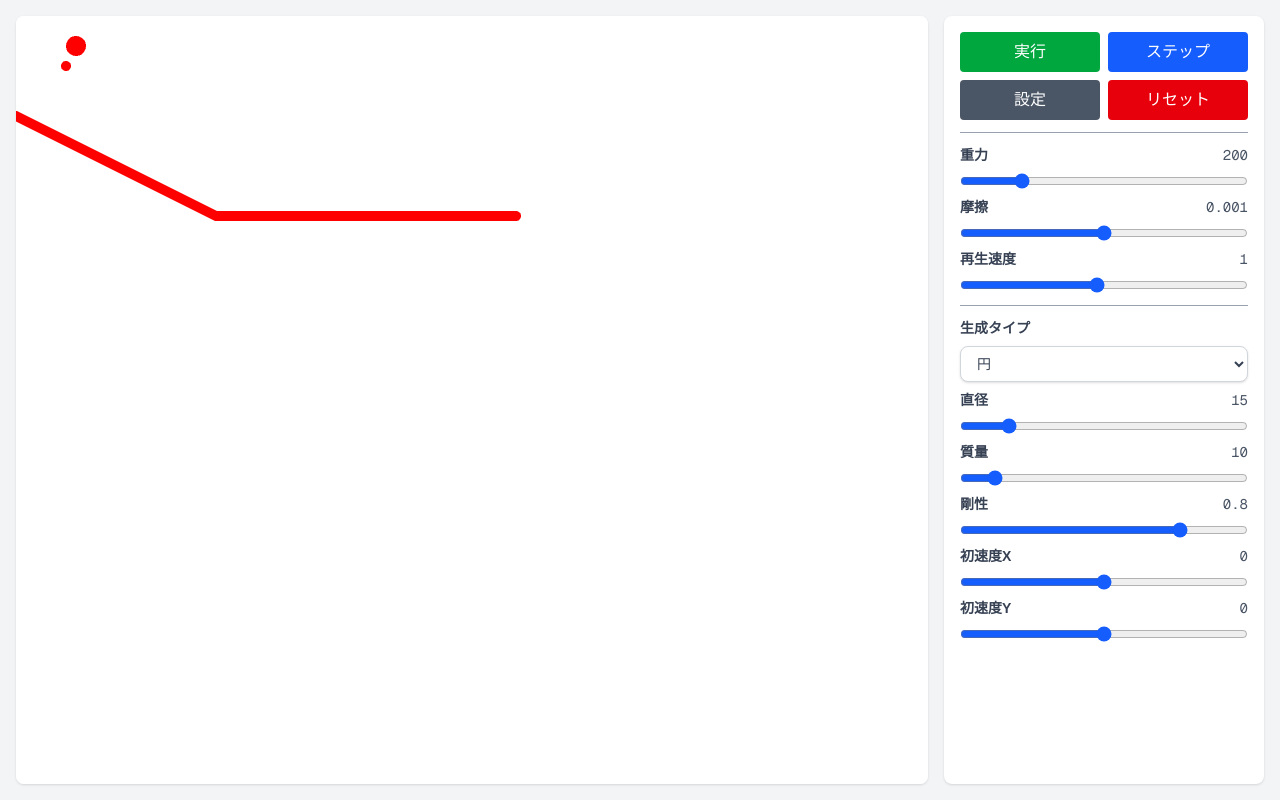
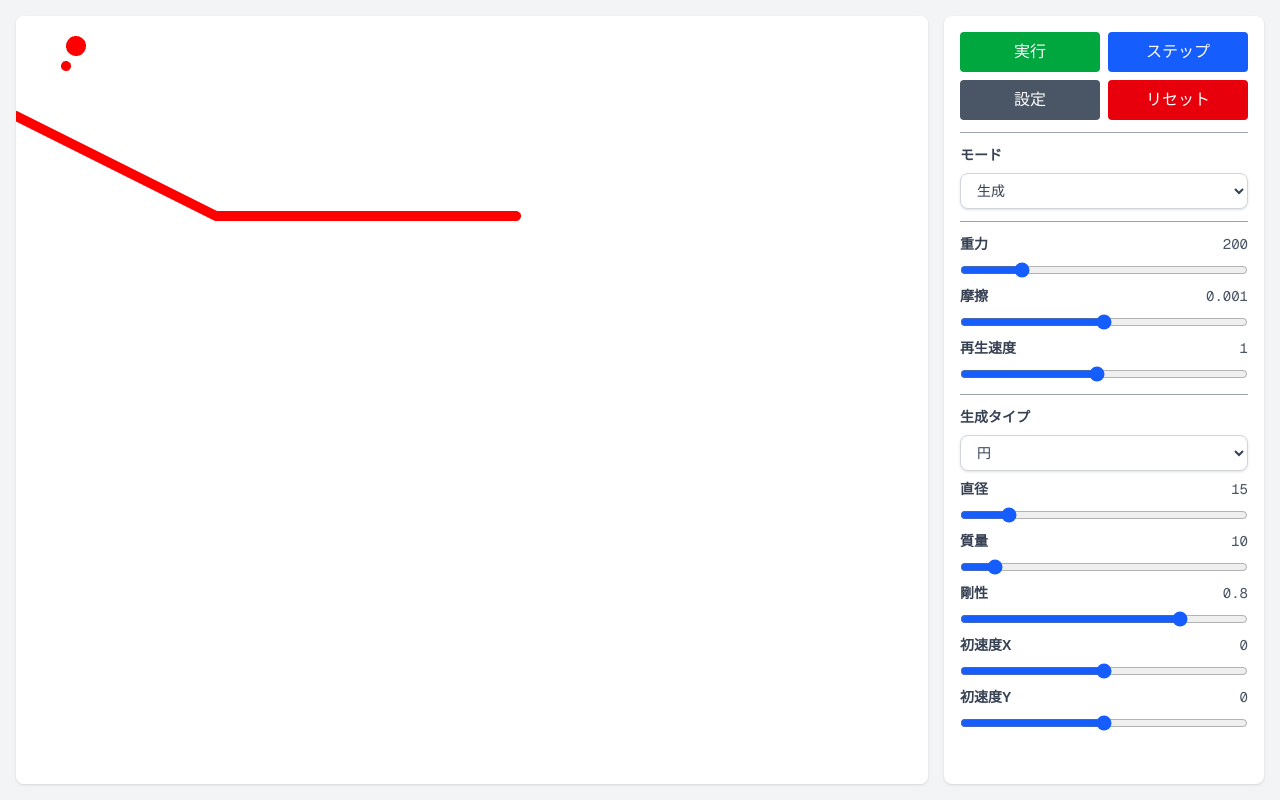
Before and after one commit to Taka005/PhysicsLab, a Next.js app: page / in a window 1280 px wide. Built offline with nearby package versions, Linux system fonts and the light colour scheme.

Commit message:
ToolModeContextを追加し、ツールモードの管理を実装。PhysicsCanvasとControlPanelでのモードに基づく処理を統合。SpawnSettingsで生成タイプの選択を改善。

```diff
--- a/src/app/page.tsx
+++ b/src/app/page.tsx
@@ -2,15 +2,18 @@ import ControlPanel from "@/components/ControlPanel";
 import PhysicsCanvas from "@/components/PhysicsCanvas";
 import { EngineProvider } from "@/context/EngineContext";
 import { SpawnProvider } from "@/context/SpawnContext";
+import { ToolModeProvider } from "@/context/ToolModeContext";
 
 export default function Home() {
   return (
     <main className="flex h-screen w-screen p-4 gap-4 overflow-hidden bg-gray-100 box-border">
       <EngineProvider>
-        <SpawnProvider>
-          <PhysicsCanvas/>
-          <ControlPanel/>
-        </SpawnProvider>
+        <ToolModeProvider>
+          <SpawnProvider>
+            <PhysicsCanvas/>
+            <ControlPanel/>
+          </SpawnProvider>
+        </ToolModeProvider>
       </EngineProvider>
     </main>
   );
--- a/src/components/ControlPanel.tsx
+++ b/src/components/ControlPanel.tsx
@@ -7,14 +7,21 @@ import Draggable from "react-draggable";
 import EnvSettings from "./ui/EnvSettings";
 import SpawnSettings from "./ui/SpawnSettings";
 import SettingPanel from "./ui/SettingPanel";
+import SelectField from "./ui/SelectField";
+import { useToolMode } from "@/context/ToolModeContext";
 
 export default function ControlPanel() {
   const engine = useEngine();
   const state = useEngineState();
   const [isSettingOpen, setIsSettingOpen] = useState(false);
   const nodeRef = useRef<HTMLDivElement>(null);
+  const { mode, setMode } = useToolMode();
 
   if (!engine||!state) return null;
+
+  const modeOptions = [
+    { label: "生成", value: "spawn" }
+  ];
 
   return (
     <>
@@ -60,6 +67,15 @@ export default function ControlPanel() {
           </div>
         </div>
         <hr className="my-1 border-t border-gray-400" />
+        <SelectField
+          label="モード"
+          value={mode}
+          options={modeOptions}
+          onChange={(e) => {
+            setMode(e.target.value);
+          }}
+        />
+        <hr className="my-1 border-t border-gray-400" />
         <EnvSettings/>
         <hr className="my-1 border-t border-gray-400" />
         <SpawnSettings/>
--- a/src/components/PhysicsCanvas.tsx
+++ b/src/components/PhysicsCanvas.tsx
@@ -6,7 +6,8 @@ import { useEngine } from "@/context/EngineContext";
 import { useCanvasInteraction } from "@/hooks/useCanvasInteraction";
 import { useSpawnState } from "@/context/SpawnContext";
 import { useViewportControl } from "@/hooks/useViewportControl";
-import { useSpawnInteraction } from "@/hooks/useSpawnInteraction";
+import { useToolMode } from "@/context/ToolModeContext";
+import { useSpawnMode } from "@/hooks/modes/useSpawnMode";
 
 export default function PhysicsCanvas() {
   const containerRef = useRef<HTMLDivElement | null>(null);
@@ -14,19 +15,21 @@ export default function PhysicsCanvas() {
   const engine = useEngine();
   const { spawnConfig } = useSpawnState();
   const { handleWheel } = useViewportControl(engine);
-  const { handleSpawnClick } = useSpawnInteraction(engine, spawnConfig);
+  const spawnMode = useSpawnMode(engine, spawnConfig);
+  const { mode } = useToolMode();
+
+  const activeMode = (() => {
+    switch (mode) {
+      case "spawn": return spawnMode;
+      default: return spawnMode;
+    }
+  })();
 
   const { handlers } = useCanvasInteraction({
     canvasRef,
-    onDown: (point) => handleSpawnClick(point),
-    onMove: (point, isDragging, e) => {
-      if (isDragging) {
-
-      }
-    },
-    onUp: (point, e) => {
-
-    },
+    onDown: (point) => activeMode.onDown(point),
+    onMove: (point, isDragging) => activeMode.onMove(point, isDragging),
+    onUp: (point) => activeMode.onUp(),
     onWheel: (e) => handleWheel(e),
   });
 
--- a/src/components/ui/SpawnSettings.tsx
+++ b/src/components/ui/SpawnSettings.tsx
@@ -21,7 +21,7 @@ export default function SpawnSettings() {
     <>
       <SelectField
         label="生成タイプ"
-        value={spawnConfig.type ?? "circle"}
+        value={spawnConfig.type}
         options={shapeOptions}
         onChange={(e) => {
           updateSpawnConfig({ type: e.target.value });
--- /dev/null
+++ b/src/context/ToolModeContext.tsx
@@ -0,0 +1,20 @@
+"use client";
+
+import { createContext, useContext, useState } from "react";
+
+const ToolModeContext = createContext<{
+  mode: string;
+  setMode: (mode: string) => void;
+} | null>(null);
+
+export function ToolModeProvider({ children }: { children: React.ReactNode }) {
+  const [mode, setMode] = useState<string>("spawn");
+
+  return (
+    <ToolModeContext.Provider value={{ mode, setMode }}>
+      {children}
+    </ToolModeContext.Provider>
+  );
+}
+
+export const useToolMode = () => useContext(ToolModeContext)!;
--- a/src/hooks/useSpawnInteraction.ts
+++ b/src/hooks/modes/useSpawnMode.ts
@@ -2,9 +2,9 @@ import { useState, useEffect, useCallback } from "react";
 import { Engine, Vector } from "@/lib/engine";
 import { CircleCreateOption, CurveCreateOption, LineCreateOption } from "@/lib/engine/types";
 import { SpawnConfig } from "@/context/SpawnContext";
-import { Point } from "./useCanvasInteraction";
+import { Point } from "../useCanvasInteraction";
 
-export function useSpawnInteraction(engine: Engine | null, spawnConfig: SpawnConfig) {
+export function useSpawnMode(engine: Engine | null, spawnConfig: SpawnConfig) {
   const [clickedPoints, setClickedPoints] = useState<Point[]>([]);
 
   useEffect(() => {
@@ -22,7 +22,7 @@ export function useSpawnInteraction(engine: Engine | null, spawnConfig: SpawnCon
 
   const requiredCount = getRequiredPointsCount(spawnConfig.type);
 
-  const handleSpawnClick = useCallback((point: Point) => {
+  const onDown = useCallback((point: Point) => {
     if (!engine) return;
 
     const nextPoints = [...clickedPoints, engine.toWorldPosition(Vector.from(point))];
@@ -63,8 +63,15 @@ export function useSpawnInteraction(engine: Engine | null, spawnConfig: SpawnCon
     }
   }, [engine, clickedPoints, requiredCount, spawnConfig]);
 
+  const onMove = useCallback((point: Point, isDragging: boolean) => {
+  }, []);
+
+  const onUp = useCallback(() => {
+  }, []);
+
   return {
-    clickedPoints,
-    handleSpawnClick,
+    onDown,
+    onMove,
+    onUp,
   };
 }
```
Lines whose indentation alone changed are shown as unchanged.
